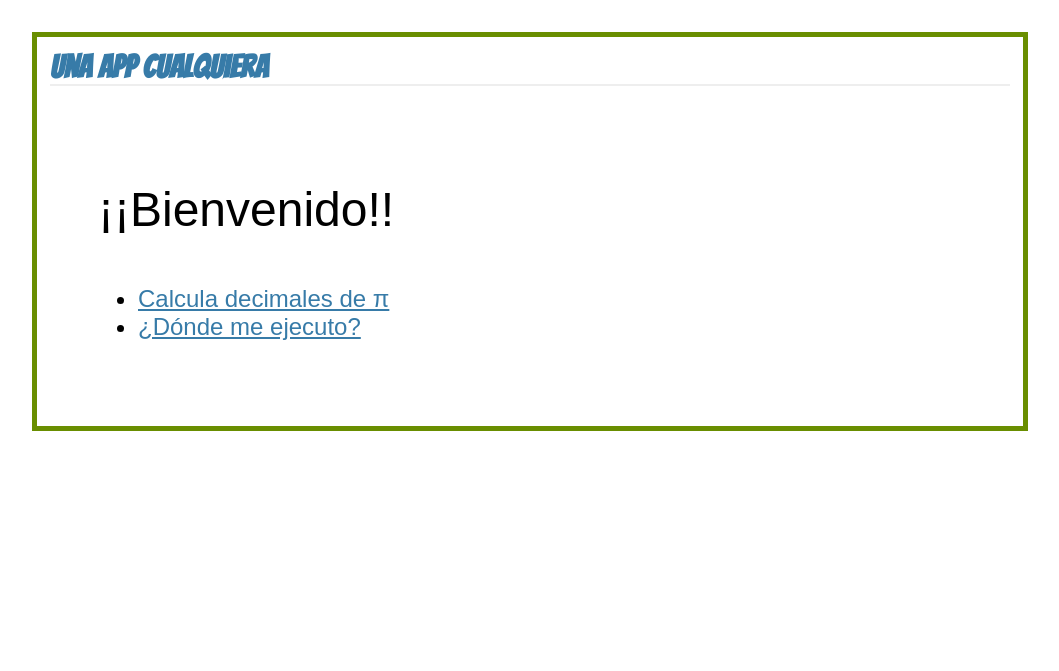
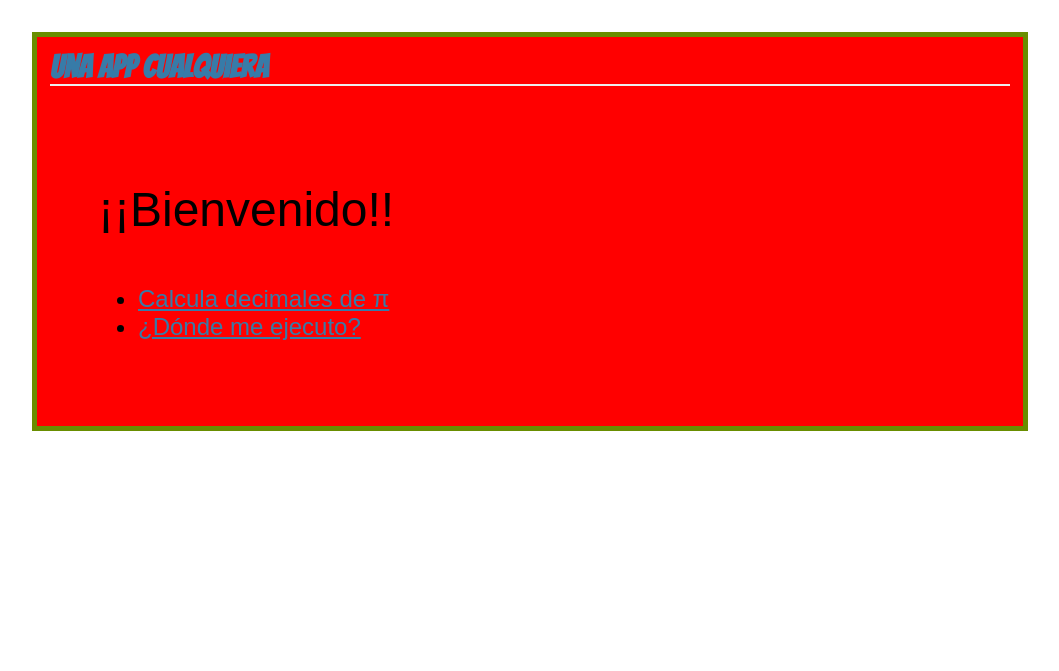
Before and after one commit to cowbotic/test, a Flask app: page / in a window 1280 px wide. Shown: the top 671 px of the page, without its empty margins (110-1169 px from the left). Run offline with Flask 2, Linux system fonts and the light colour scheme; some web fonts are replaced.

Commit message:
Update style.css

```diff
--- a/static/style.css
+++ b/static/style.css
@@ -7,7 +7,7 @@ h1              { border-bottom: 2px solid #eee; }
 h2              { font-size: 1.2em; }
 
 .page           { font-family: 'Fira Sans Extra Condensed', sans-serif; margin: 2em auto; width: 60em; border: 5px solid #698e00;
-                  padding: 0.8em; background: #red; }
+                  padding: 0.8em; background: red; }
 .entries        { list-style: none; margin: 0; padding: 0; }
 .entries li     { margin: 0.8em 1.2em; }
 .entries li h2  { margin-left: -1em; }
```
